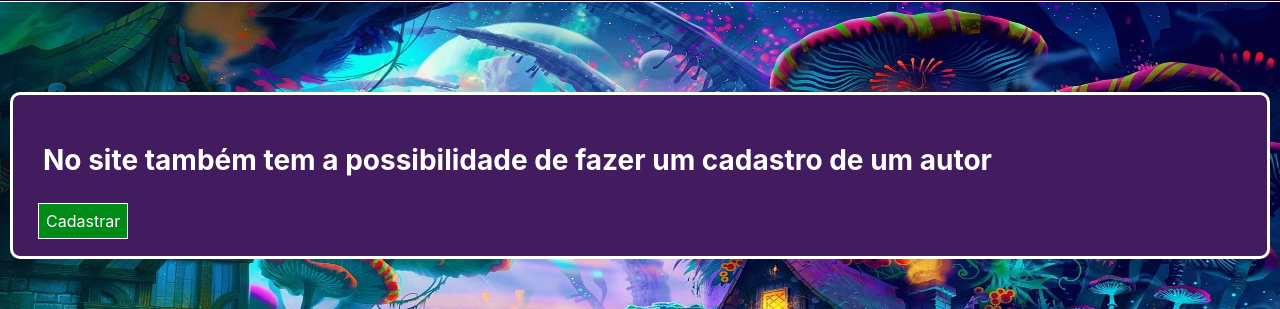
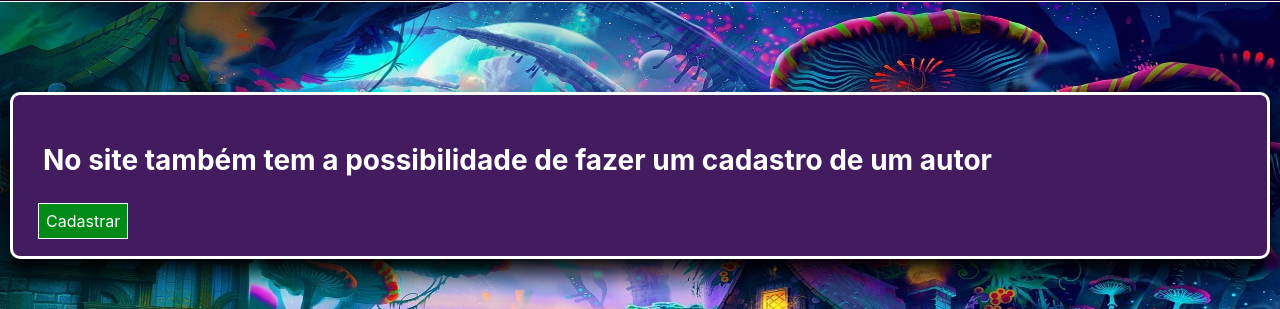
Before and after one commit to Guilherme-Ferreira-Tombini/TrabalhoFinal-PTAC3, a Next.js app: page /posts/Pagina_autores in a window 1280 px wide. Shown: the part 183-492 px from the top of the page. Built offline with nearby package versions, Linux system fonts and the light colour scheme; no server answers.

Commit message:
Adicionado efeito no fundo dos cards

```diff
--- a/styles/Cadastro.module.css
+++ b/styles/Cadastro.module.css
@@ -8,6 +8,7 @@
   border: 3px solid white;
   border-radius: 10px;
   font-size: 14px;
+  box-shadow: 0 15px 25px black;
 }
 .botao1{
   font-size: 16px;
--- a/styles/MenuPequeno.module.css
+++ b/styles/MenuPequeno.module.css
@@ -8,6 +8,7 @@
   justify-content: column;
   align-items: center;
   flex-wrap:wrap;
+  box-shadow: 0 15px 25px black;
 }
 .botao1{
   font-size: 16px;
```
